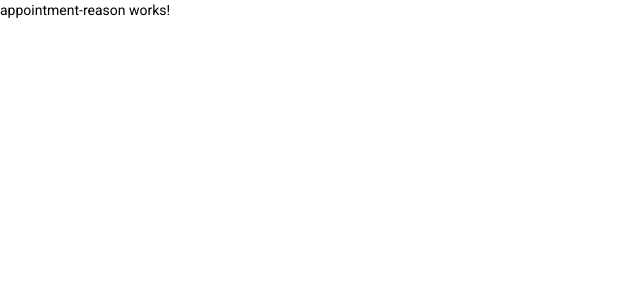
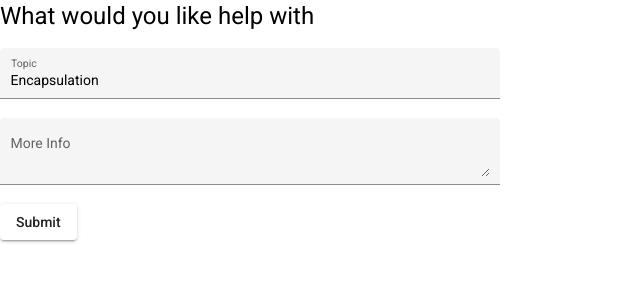
Before and after one commit to Evankm/Tutoring_app, an Angular app: page /appointment-reason in a window 1280 px wide. Shown: the top 300 px of the page, without its empty margins (0-640 px from the left). Built offline with nearby package versions, Linux system fonts and the light colour scheme.

Commit message:
added form

```diff
--- a/src/app/app.module.ts
+++ b/src/app/app.module.ts
@@ -1,5 +1,7 @@
 import { NgModule } from '@angular/core';
 import { BrowserModule } from '@angular/platform-browser';
+import {MatInputModule} from '@angular/material/input';
+import {MatButtonModule} from '@angular/material/button';
 
 import { AppRoutingModule } from './app-routing.module';
 import { AppComponent } from './app.component';
@@ -23,7 +25,9 @@ import { SuggestionsComponent } from './suggestions/suggestions.component';
   imports: [
     BrowserModule,
     AppRoutingModule,
-    BrowserAnimationsModule
+    BrowserAnimationsModule,
+    MatInputModule,
+    MatButtonModule
   ],
   providers: [],
   bootstrap: [AppComponent]
--- a/src/app/appointment-reason/appointment-reason.component.html
+++ b/src/app/appointment-reason/appointment-reason.component.html
@@ -1 +1,16 @@
-<p>appointment-reason works!</p>
+<h1>What would you like help with</h1>
+
+<form class="example-form">
+    <mat-form-field class="example-full-width" appearance="fill">
+      <mat-label>Topic</mat-label>
+      <input matInput placeholder="Ex. Pizza" value="Encapsulation">
+    </mat-form-field>
+
+    <mat-form-field class="example-full-width" appearance="fill">
+      <mat-label>More Info</mat-label>
+      <textarea matInput placeholder="Ex. It makes me feel..."></textarea>
+    </mat-form-field>
+  </form>
+  <section>
+
+      <button mat-raised-button>Submit</button>
--- a/src/app/appointment-reason/appointment-reason.component.scss
+++ b/src/app/appointment-reason/appointment-reason.component.scss
@@ -0,0 +1,9 @@
+.example-form {
+    min-width: 150px;
+    max-width: 500px;
+    width: 100%;
+  }
+
+  .example-full-width {
+    width: 100%;
+  }
```
